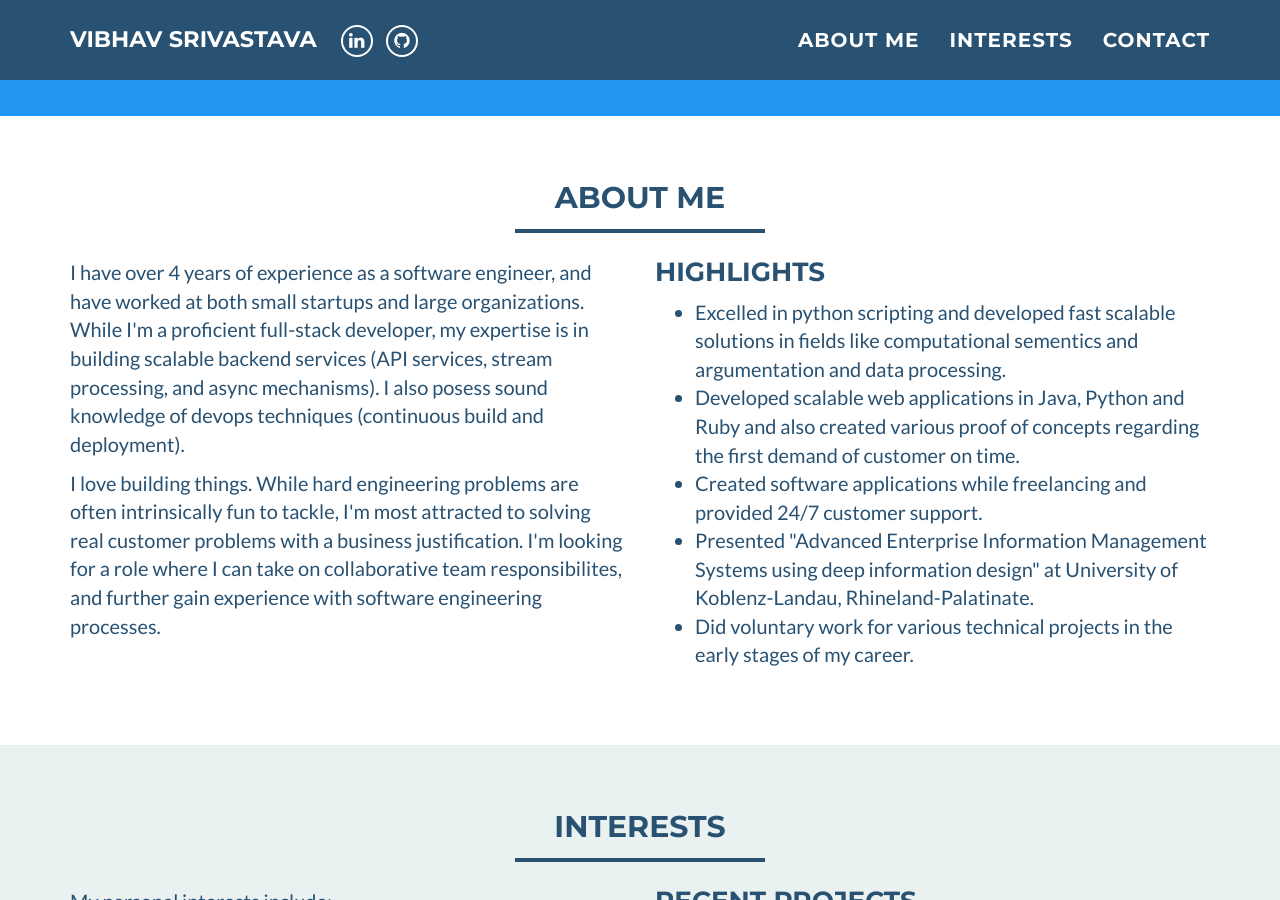
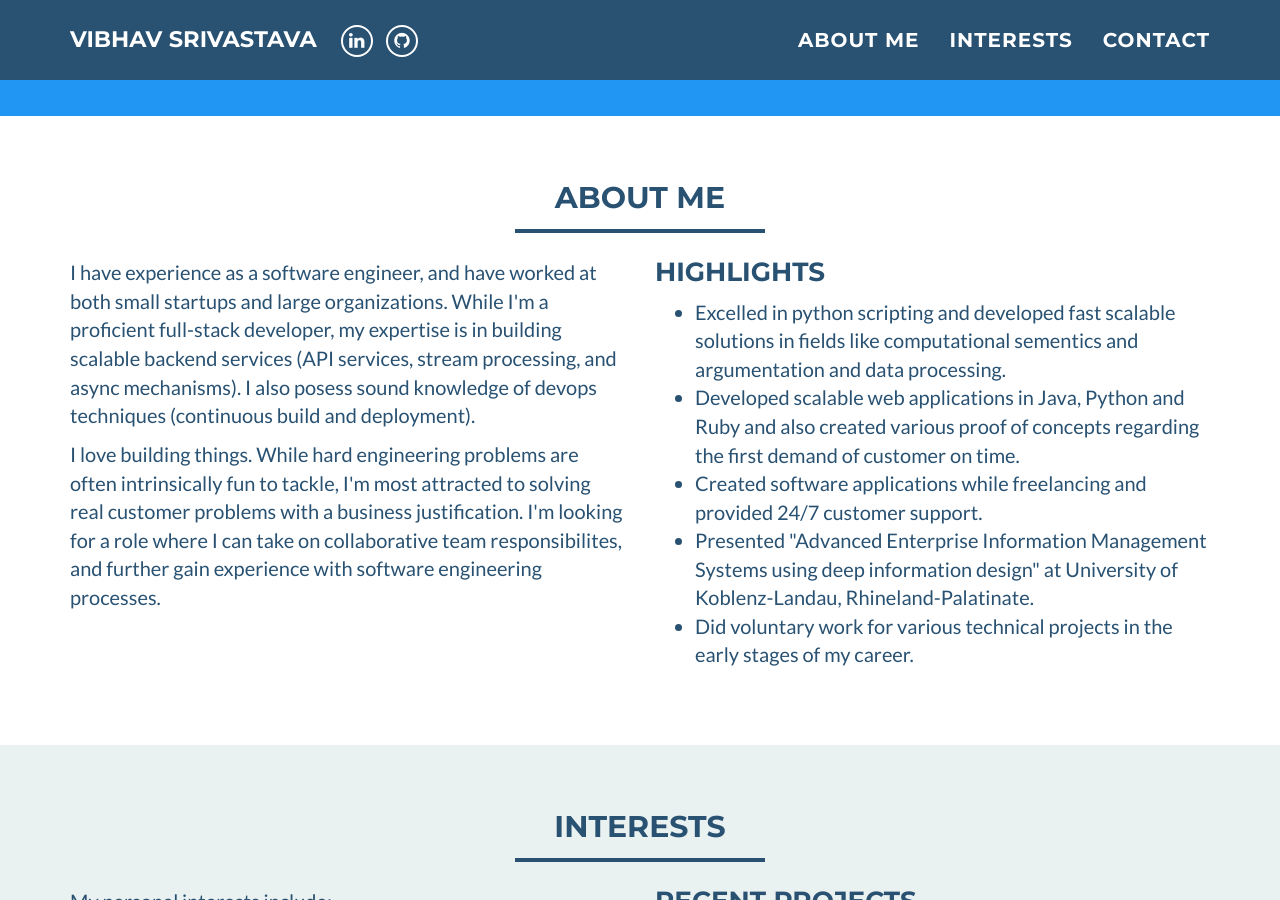
Before and after one commit to vibhav13/vibhav13.github.io, a Jekyll site: the page built from index.html, in a window 1280 px wide and 900 px high, scrolled down 534 px. Built offline with Jekyll 4.4.1, drawn with Linux system fonts in a browser that asks for light colours.

Commit message:
Commit changes

```diff
--- a/_includes/about_me.html
+++ b/_includes/about_me.html
@@ -9,7 +9,7 @@
     <div class="row">
 	    <div class="col-sm-6">
     		<p>
-            I have over 4 years of experience as a software engineer, and have worked
+            I have experience as a software engineer, and have worked
             at both small startups and large organizations. While I'm a proficient full-stack
             developer, my expertise is in building scalable backend services (API services, stream processing,
             and async mechanisms). I also posess sound knowledge of devops techniques (continuous build and deployment).
```
